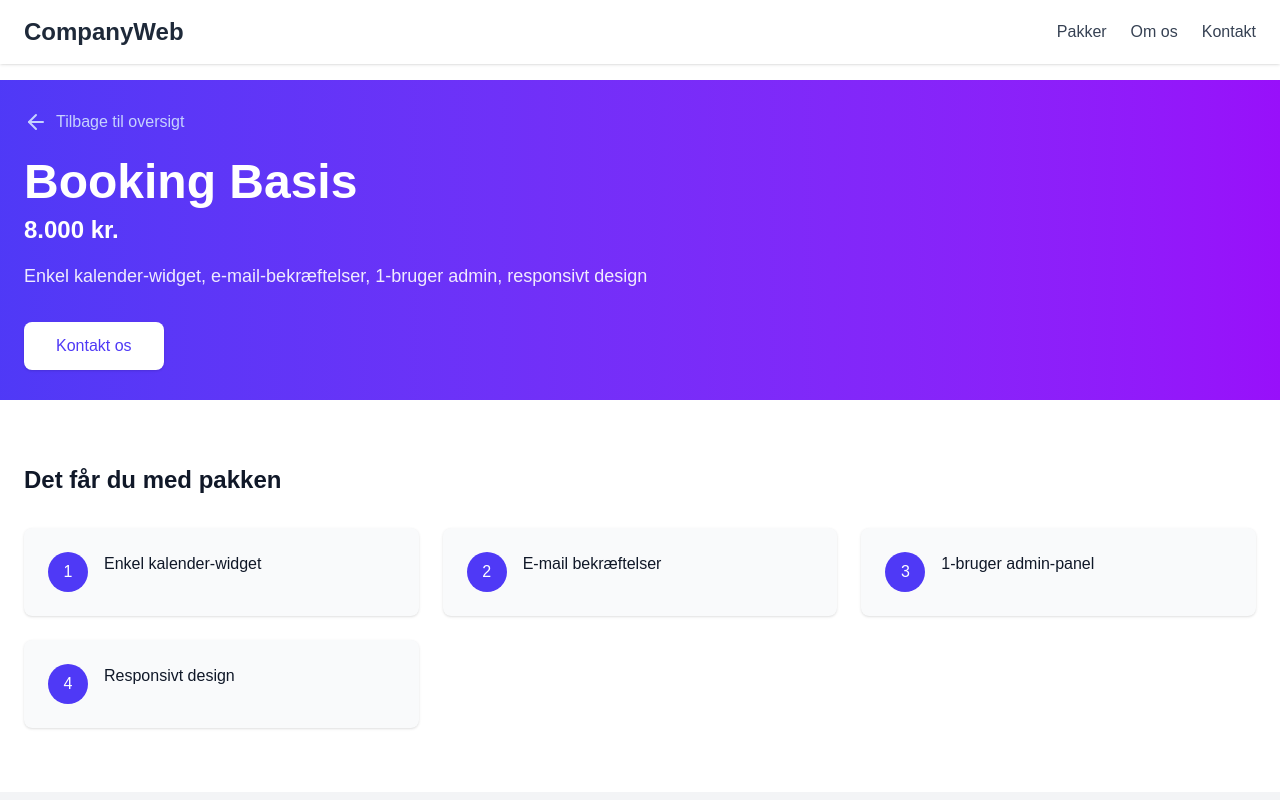
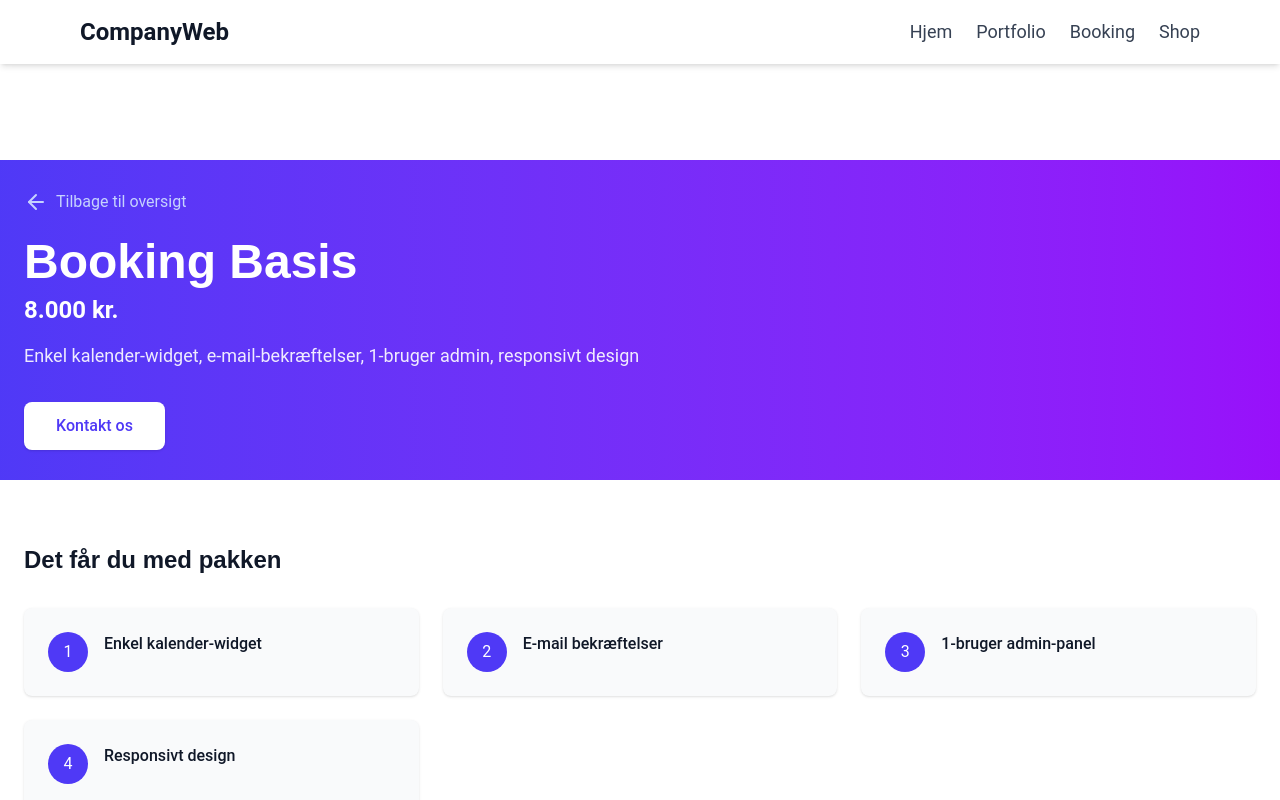
Before and after one commit to Oksefar4700/companyWeb, a Next.js app: page /packages/booking-basis in a window 1280 px wide. Shown: the top 800 px of the page. Built offline with nearby package versions, Linux system fonts and the light colour scheme.

Commit message:
tilføj global styling med animationer

```diff
--- a/src/app/globals.css
+++ b/src/app/globals.css
@@ -1,20 +1,123 @@
 /* src/app/globals.css */
+
 @import "tailwindcss";
 
+/* Custom CSS Variables */
 :root {
-  --background: #ffffff;
-  --foreground: #171717;
+  --color-background: #ffffff;
+  --color-foreground: #171717;
+  --color-primary: #5a67d8;
+  --color-secondary: #f6e05e;
+  --color-accent: #d53f8c;
+  --font-heading: "Poppins", sans-serif;
+  --font-body: "Roboto", sans-serif;
+  /* Header height for spacing & scroll-offset */
+  --header-height: 4rem;
 }
 
 @media (prefers-color-scheme: dark) {
   :root {
-    --background: #0a0a0a;
-    --foreground: #ededed;
+    --color-background: #0a0a0a;
+    --color-foreground: #ededed;
   }
 }
 
-body {
-  background: var(--background);
-  color: var(--foreground);
-  font-family: Arial, Helvetica, sans-serif;
+/* Custom Animations */
+@keyframes fadeIn {
+  from {
+    opacity: 0;
+    transform: translateY(20px);
+  }
+  to {
+    opacity: 1;
+    transform: translateY(0);
+  }
 }
+
+@keyframes gradientShift {
+  0% {
+    background-position: 0% 50%;
+  }
+  50% {
+    background-position: 100% 50%;
+  }
+  100% {
+    background-position: 0% 50%;
+  }
+}
+
+@keyframes blob {
+  0% {
+    transform: translate(0px, 0px) scale(1);
+  }
+  33% {
+    transform: translate(30px, -50px) scale(1.1);
+  }
+  66% {
+    transform: translate(-20px, 20px) scale(0.9);
+  }
+  100% {
+    transform: translate(0px, 0px) scale(1);
+  }
+}
+
+/* Tailwind Layers */
+@layer base {
+  /* Global base styles */
+  body {
+    @apply bg-[var(--color-background)] text-[var(--color-foreground)] antialiased leading-normal;
+    font-family: var(--font-body);
+    /* Ensure content starts below fixed header */
+    padding-top: var(--header-height);
+  }
+  html {
+    scroll-behavior: smooth;
+    /* scroll-snap-type removed to prevent unwanted snapping */
+    /* Offset scroll snap by header height */
+    scroll-padding-top: var(--header-height);
+  }
+  h1,
+  h2,
+  h3,
+  h4,
+  h5,
+  h6 {
+    font-family: var(--font-heading);
+    scroll-margin-top: calc(var(--header-height) + 1rem);
+    animation: fadeIn 0.8s ease-in-out both;
+  }
+}
+
+@layer components {
+  /* Header */
+  .header {
+    @apply fixed top-0 left-0 w-full z-50 backdrop-blur-md bg-white/30 dark:bg-black/30 transition-all duration-300;
+  }
+  /* Buttons */
+  .btn-primary {
+    @apply inline-block px-6 py-3 bg-[var(--color-primary)] text-white font-semibold rounded-lg shadow-lg hover:bg-[var(--color-primary)]/90 transform hover:scale-105 transition;
+  }
+  .btn-secondary {
+    @apply inline-block px-6 py-3 bg-[var(--color-secondary)] text-gray-800 font-semibold rounded-lg shadow-lg hover:bg-[var(--color-secondary)]/90 transform hover:scale-105 transition;
+  }
+}
+
+@layer utilities {
+  /* Utility classes */
+  .fade-in {
+    animation: fadeIn 1s ease-in-out both;
+  }
+  .gradient-bg {
+    background: linear-gradient(
+      270deg,
+      var(--color-primary),
+      var(--color-accent),
+      var(--color-secondary)
+    );
+    background-size: 600% 600%;
+    animation: gradientShift 10s ease infinite;
+  }
+  .animate-blob {
+    animation: blob 8s infinite ease-in-out;
+  }
+}
--- a/src/app/layout.js
+++ b/src/app/layout.js
@@ -1,13 +1,19 @@
+// src/app/layout.js
 import "./globals.css";
 import Header from "../components/Header";
 
+export const metadata = {
+  title: "CompanyWeb",
+  description: "Skræddersyede webløsninger – portfolio, booking og webshop",
+};
+
 export default function RootLayout({ children }) {
   return (
-    <html lang="da">
-      {/* pt-16 svarer til h-16 (64px), md:pt-20 svarer til h-20 (80px) */}
-      <body className="pt-16 md:pt-20 bg-white text-gray-800 antialiased">
+    <html lang="da" className="bg-white">
+      <head />
+      <body className="antialiased text-gray-800">
         <Header />
-        {children}
+        <main className="pt-20 md:pt-24">{children}</main>
       </body>
     </html>
   );
--- /dev/null
+++ b/src/components/CasesList.jsx
@@ -0,0 +1,27 @@
+import React from "react";
+import Link from "next/link";
+import projects from "../data/projects";
+
+const CasesList = () => (
+  <section className="py-16 bg-gray-100">
+    <h2 className="text-3xl font-semibold text-center mb-8">Vores Cases</h2>
+    <div className="grid md:grid-cols-3 gap-8 px-4">
+      {projects.map((project) => (
+        <div key={project.slug} className="bg-white p-6 rounded-lg shadow">
+          <img
+            src={project.image}
+            alt={project.title}
+            className="mb-4 rounded"
+          />
+          <h3 className="font-bold text-xl mb-2">{project.title}</h3>
+          <p className="text-gray-600 mb-4">{project.description}</p>
+          <Link href={`/portfolio/${project.slug}`}>
+            <a className="text-blue-600 hover:underline">Læs mere →</a>
+          </Link>
+        </div>
+      ))}
+    </div>
+  </section>
+);
+
+export default CasesList;
--- a/src/components/Header.jsx
+++ b/src/components/Header.jsx
@@ -1,58 +1,40 @@
 "use client";
 
-import React, { useState } from "react";
 import Link from "next/link";
-import { Menu, X } from "lucide-react";
+import { usePathname } from "next/navigation";
 
 export default function Header() {
-  const [open, setOpen] = useState(false);
+  const pathname = usePathname();
+  const links = [
+    { href: "/", label: "Hjem" },
+    { href: "/portfolio", label: "Portfolio" },
+    { href: "/booking", label: "Booking" },
+    { href: "/shop", label: "Shop" },
+  ];
 
   return (
-    <header className="bg-white shadow fixed top-0 left-0 w-full z-50">
-      <div className="container mx-auto px-6 py-4 flex justify-between items-center">
-        <h1 className="text-2xl font-bold text-gray-800">CompanyWeb</h1>
-
-        <nav className="hidden md:flex space-x-6 text-gray-700">
-          <Link href="/packages" className="hover:text-indigo-600">
-            Pakker
-          </Link>
-          <Link href="/#about" className="hover:text-indigo-600">
-            Om os
-          </Link>
-          <Link href="/#contact" className="hover:text-indigo-600">
-            Kontakt
-          </Link>
-        </nav>
-
-        <button
-          className="md:hidden focus:outline-none text-gray-700"
-          onClick={() => setOpen(!open)}
-        >
-          {open ? <X size={24} /> : <Menu size={24} />}
-        </button>
-      </div>
-
-      {open && (
-        <nav className="bg-white border-t md:hidden">
-          <ul className="flex flex-col p-4 space-y-2 text-gray-700">
-            <li>
-              <Link href="/packages" onClick={() => setOpen(false)}>
-                Pakker
+    <header className="fixed top-0 left-0 w-full bg-white shadow-md z-50">
+      <nav className="max-w-6xl mx-auto flex justify-between items-center p-4">
+        <Link href="/" className="text-2xl font-bold text-gray-900">
+          CompanyWeb
+        </Link>
+        <ul className="flex space-x-6">
+          {links.map((link) => (
+            <li key={link.href}>
+              <Link
+                href={link.href}
+                className={`text-lg transition ${
+                  pathname === link.href
+                    ? "text-blue-600 font-semibold"
+                    : "text-gray-700 hover:text-gray-900"
+                }`}
+              >
+                {link.label}
               </Link>
             </li>
-            <li>
-              <Link href="/#about" onClick={() => setOpen(false)}>
-                Om os
-              </Link>
-            </li>
-            <li>
-              <Link href="/#contact" onClick={() => setOpen(false)}>
-                Kontakt
-              </Link>
-            </li>
-          </ul>
-        </nav>
-      )}
+          ))}
+        </ul>
+      </nav>
     </header>
   );
 }
--- a/src/components/Hero.jsx
+++ b/src/components/Hero.jsx
@@ -1,19 +1,32 @@
 "use client";
 
-import Image from "next/image";
+import React from "react";
 import Link from "next/link";
+
+const galleryImages = [
+  "/images/slide1.png",
+  "/images/slide2.png",
+  "/images/slide3.png",
+  "/images/slide4.png",
+];
 
 export default function Hero() {
   return (
-    <section className="relative h-[80vh] flex items-center justify-center text-center overflow-hidden">
-      <Image
-        src="/hero-bg.jpg" // Læg dit eget billede i public/hero-bg.jpg
-        alt="Hero baggrund"
-        fill
-        className="object-cover opacity-70"
-        priority
+    <section className="relative h-[80vh] flex flex-col items-center justify-center text-center overflow-hidden">
+      {/* Baggrundsvideo */}
+      <video
+        className="absolute top-0 left-0 w-full h-full object-cover"
+        src="/hero-video.mp4"
+        autoPlay
+        loop
+        muted
+        playsInline
       />
 
+      {/* Semitransparent overlay, så teksten altid er læselig */}
+      <div className="absolute top-0 left-0 w-full h-full bg-black/50" />
+
+      {/* Tekst og knapper */}
       <div className="relative z-10 px-6">
         <h1 className="text-5xl md:text-6xl font-bold text-white mb-4 drop-shadow-lg">
           Få din drømme-hjemmeside
@@ -21,12 +34,38 @@ export default function Hero() {
         <p className="text-lg md:text-xl text-white mb-8 max-w-2xl mx-auto drop-shadow">
           Skræddersyede løsninger – fra portfolio til komplekse webshops.
         </p>
-        <Link
-          href="/packages"
-          className="inline-block bg-indigo-600 hover:bg-indigo-700 text-white font-medium px-8 py-4 rounded-lg transition"
-        >
-          Se pakker →
-        </Link>
+        <div className="space-x-4">
+          <Link
+            href="/booking"
+            className="inline-block bg-blue-600 hover:bg-blue-700 text-white font-medium px-8 py-4 rounded-lg transition shadow"
+          >
+            Book et gratis møde
+          </Link>
+          <Link
+            href="/portfolio"
+            className="inline-block border border-blue-600 text-white font-medium px-8 py-4 rounded-lg hover:bg-blue-600 transition shadow"
+          >
+            Se vores cases
+          </Link>
+        </div>
+      </div>
+
+      {/* Galleri */}
+      <div className="relative z-10 mt-12 w-full overflow-x-auto py-4">
+        <div className="flex space-x-4 px-6">
+          {galleryImages.map((src, idx) => (
+            <div
+              key={idx}
+              className="flex-shrink-0 w-64 h-40 relative rounded-lg overflow-hidden shadow-lg"
+            >
+              <img
+                src={src}
+                alt={`Galleri ${idx + 1}`}
+                className="w-full h-full object-cover"
+              />
+            </div>
+          ))}
+        </div>
       </div>
     </section>
   );
--- /dev/null
+++ b/src/components/Testimonials.jsx
@@ -0,0 +1,31 @@
+import React from "react";
+
+const testimonials = [
+  {
+    name: "Kunde Navn",
+    role: "CEO, Firma",
+    quote: "Fantastisk service, stærke resultater!",
+  },
+  {
+    name: "Anden Kunde",
+    role: "Marketingchef",
+    quote: "Super professionelt team.",
+  },
+];
+
+const Testimonials = () => (
+  <section className="py-16 bg-white text-center">
+    <h2 className="text-3xl font-semibold mb-8">Hvad vores kunder siger</h2>
+    <div className="grid md:grid-cols-2 gap-8">
+      {testimonials.map((t, i) => (
+        <div key={i} className="p-6 border rounded-lg">
+          <p className="italic mb-4">“{t.quote}”</p>
+          <h3 className="font-bold">{t.name}</h3>
+          <p className="text-sm text-gray-600">{t.role}</p>
+        </div>
+      ))}
+    </div>
+  </section>
+);
+
+export default Testimonials;
--- /dev/null
+++ b/src/data/projects.js
@@ -0,0 +1,22 @@
+const projects = [
+  {
+    slug: "projekt-1",
+    title: "Projekt 1",
+    description: "Kort beskrivelse af projekt 1.",
+    image: "/images/placeholder-portfolio.png",
+  },
+  {
+    slug: "projekt-2",
+    title: "Projekt 2",
+    description: "Kort beskrivelse af projekt 2.",
+    image: "/images/placeholder-portfolio.png",
+  },
+  {
+    slug: "projekt-3",
+    title: "Projekt 3",
+    description: "Kort beskrivelse af projekt 3.",
+    image: "/images/placeholder-portfolio.png",
+  },
+];
+
+export default projects;
```
